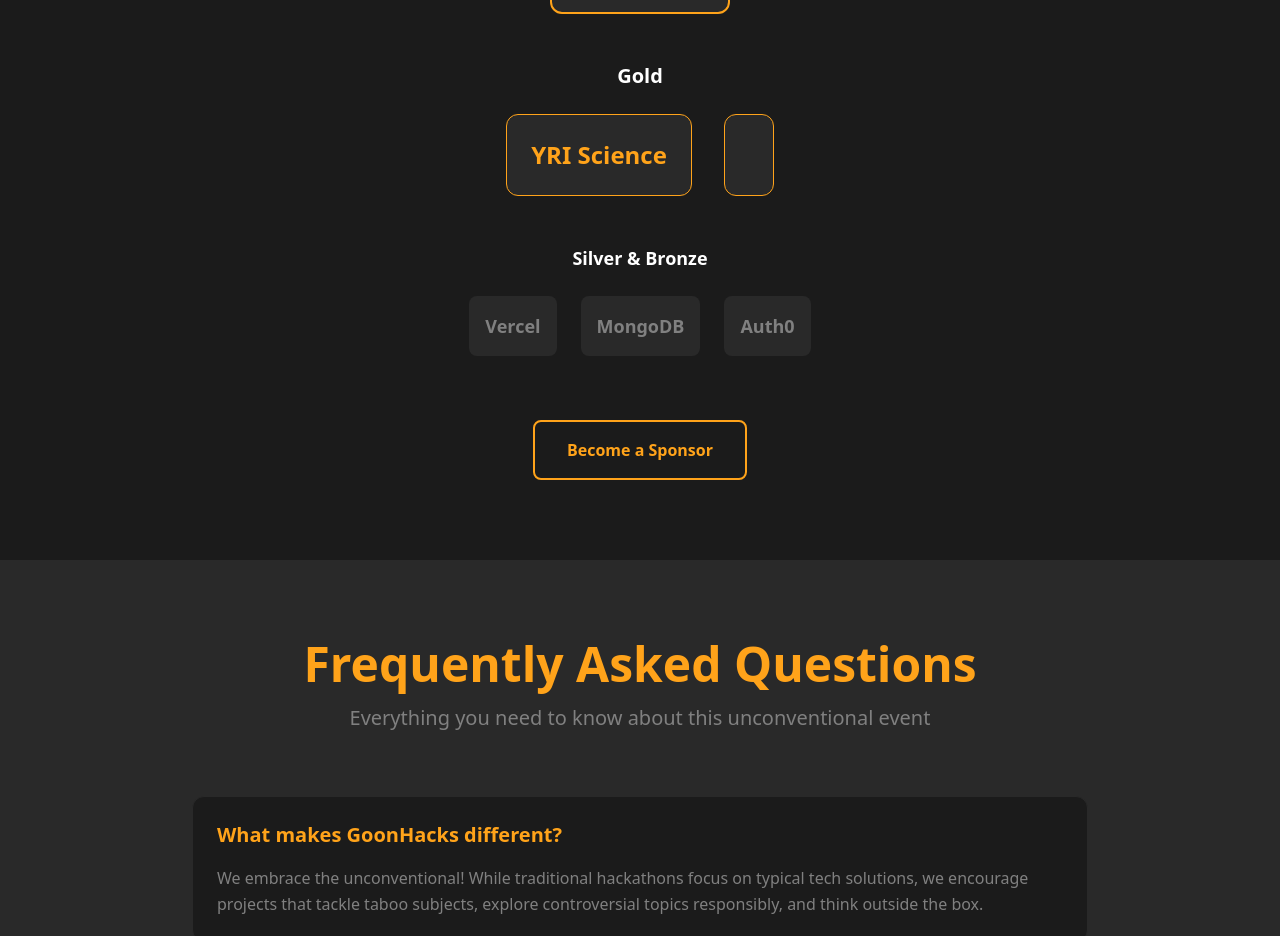
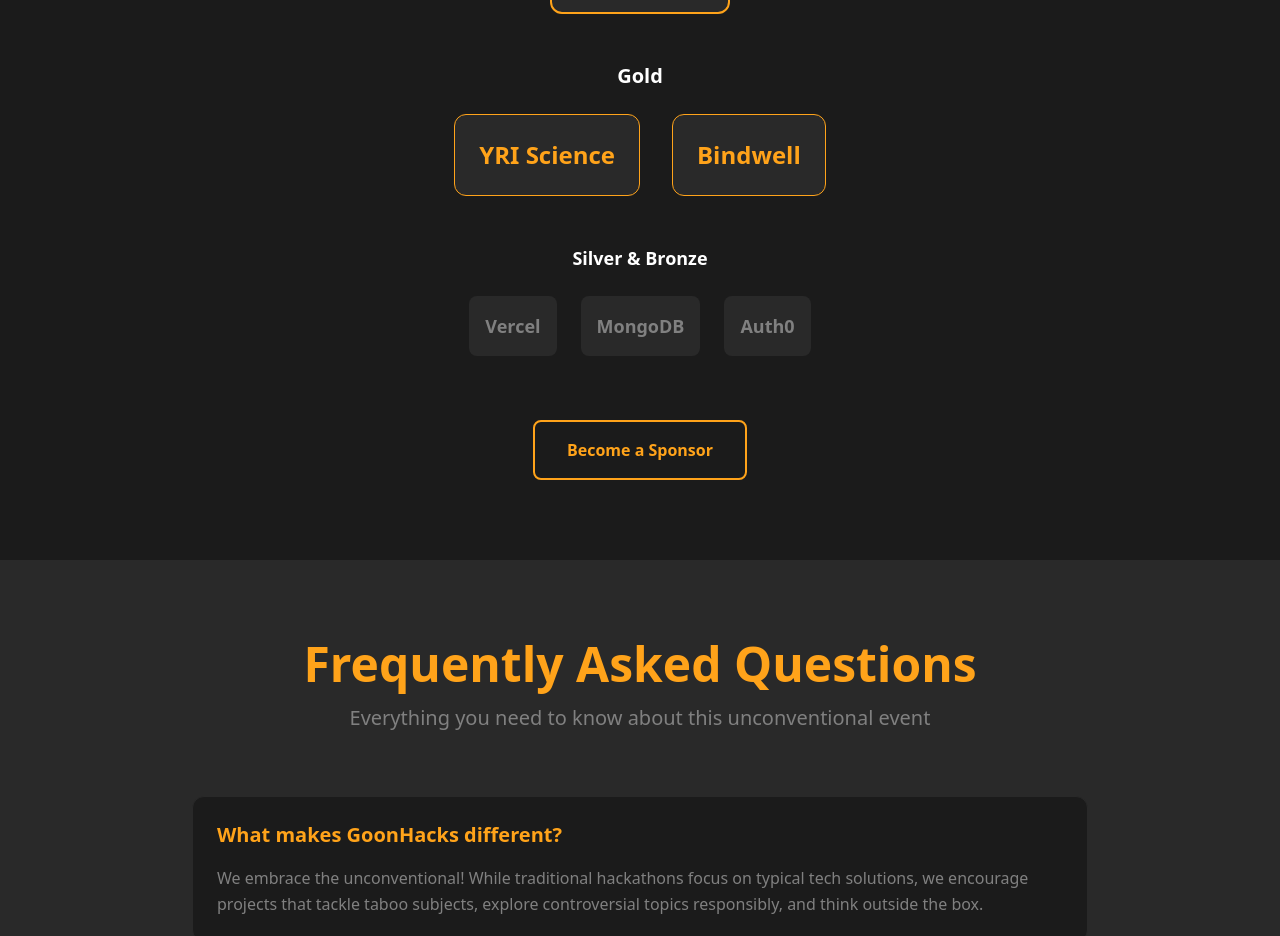
Before and after one commit to zach3141592/GoonHacksSite, a Next.js app: page / in a window 1280 px wide. Shown: the part 1616-2552 px from the top of the page. Built offline with nearby package versions, Linux system fonts and the light colour scheme.

Commit message:
Update page.js

```diff
--- a/src/app/page.js
+++ b/src/app/page.js
@@ -57,7 +57,7 @@
   const sponsors = [
     { name: "VibeLearn", tier: "Platinum" },
     { name: "YRI Science", tier: "Gold" },
-    { name: " ", tier: "Gold" },
+    { name: "Bindwell", tier: "Gold" },
     { name: "Vercel", tier: "Silver" },
     { name: "MongoDB", tier: "Silver" },
     { name: "Auth0", tier: "Bronze" }
```
